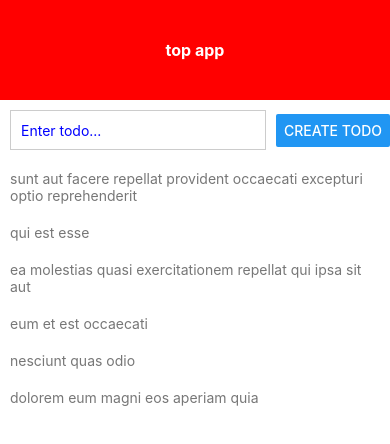
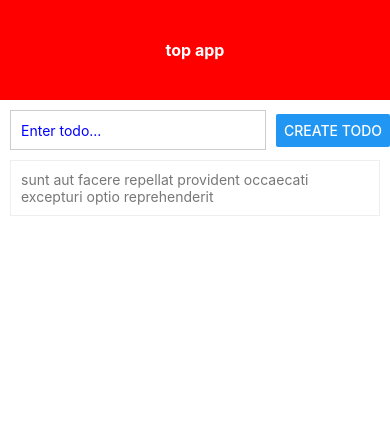
Before and after one commit to tanjuha/react-native-first-app, a React Native app: screen / in a window 390 px wide. Shown: the top 444 px of the page. Built offline with nearby package versions, Linux system fonts and the light colour scheme.

Commit message:
added component Todo

```diff
--- a/App.js
+++ b/App.js
@@ -12,37 +12,7 @@ const data = [
       "sunt aut facere repellat provident occaecati excepturi optio reprehenderit",
     body:
       "quia et suscipit\nsuscipit recusandae consequuntur expedita et cum\nreprehenderit molestiae ut ut quas totam\nnostrum rerum est autem sunt rem eveniet architecto",
-  },
-  {
-    id: "2",
-    title: "qui est esse",
-    body:
-      "est rerum tempore vitae\nsequi sint nihil reprehenderit dolor beatae ea dolores neque\nfugiat blanditiis voluptate porro vel nihil molestiae ut reiciendis\nqui aperiam non debitis possimus qui neque nisi nulla",
-  },
-  {
-    id: "3",
-    title: "ea molestias quasi exercitationem repellat qui ipsa sit aut",
-    body:
-      "et iusto sed quo iure\nvoluptatem occaecati omnis eligendi aut ad\nvoluptatem doloribus vel accusantium quis pariatur\nmolestiae porro eius odio et labore et velit aut",
-  },
-  {
-    id: "4",
-    title: "eum et est occaecati",
-    body:
-      "ullam et saepe reiciendis voluptatem adipisci\nsit amet autem assumenda provident rerum culpa\nquis hic commodi nesciunt rem tenetur doloremque ipsam iure\nquis sunt voluptatem rerum illo velit",
-  },
-  {
-    id: "5",
-    title: "nesciunt quas odio",
-    body:
-      "repudiandae veniam quaerat sunt sed\nalias aut fugiat sit autem sed est\nvoluptatem omnis possimus esse voluptatibus quis\nest aut tenetur dolor neque",
-  },
-  {
-    id: "6",
-    title: "dolorem eum magni eos aperiam quia",
-    body:
-      "ut aspernatur corporis harum nihil quis provident sequi\nmollitia nobis aliquid molestiae\nperspiciatis et ea nemo ab reprehenderit accusantium quas\nvoluptate dolores velit et doloremque molestiae",
-  },
+  }
 ];
 
 export default function App() {
--- a/src/components/ListTodo.js
+++ b/src/components/ListTodo.js
@@ -1,25 +1,15 @@
 import React from "react";
-import { View, Text, StyleSheet, FlatList } from "react-native";
+import { FlatList } from "react-native";
+import Todo from "./Todo"
 
 export const ListTodo = ({ list }) => {
   return (
     <FlatList
       data={list}
       keyExtractor={list.id}
-      renderItem={({ item }) => (
-        <Text style={styles.item} key={item.id}>
-          {item.title}
-        </Text>
-      )}
+      renderItem={({ item }) => (<Todo todo={item} />)}
     />
   );
 };
 
-const styles = StyleSheet.create({
-  item: {
-    margin: 10,
-    color: "#777",
-  },
-});
-
 export default ListTodo;
--- /dev/null
+++ b/src/components/Todo.js
@@ -0,0 +1,23 @@
+import React from "react";
+import { StyleSheet, Text, TouchableOpacity } from "react-native";
+
+export const Todo = ({ todo }) => {
+  return (
+    <TouchableOpacity activeOpacity={0.7} onPress={()=> console.log('id', todo.id)}>
+      <Text style={styles.item}>{todo.title}</Text>
+    </TouchableOpacity>
+  );
+};
+
+const styles = StyleSheet.create({
+  item: {
+    marginBottom: 10,
+    marginHorizontal: 10,
+    color: "#777",
+    borderWidth: 1,
+    borderColor: "#eee",
+    padding: 10
+  },
+});
+
+export default Todo;
```
